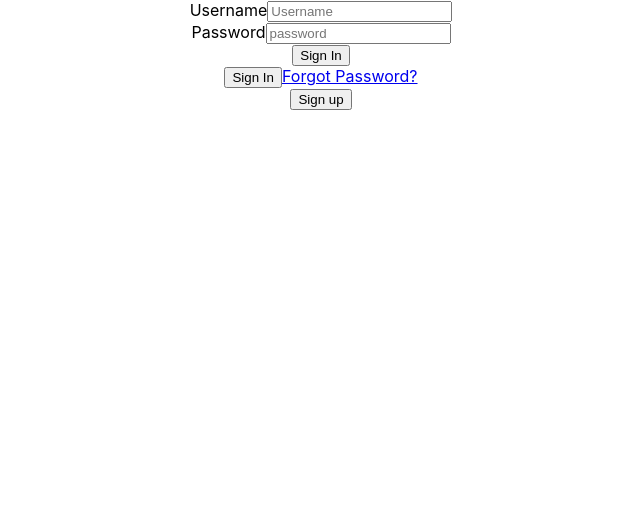
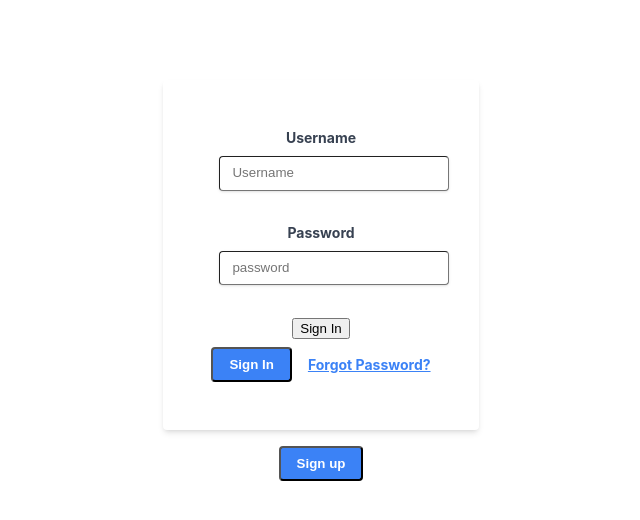
Before and after one commit to UzielCarranza/chat-app, a React (Create React App) app: page / in a window 1280 px wide. Shown: the top 520 px of the page, without its empty margins (319-959 px from the left). Built offline with nearby package versions, Linux system fonts and the light colour scheme.

Commit message:
initial styling for the log in form using tailwind

```diff
--- a/src/styling/App.css
+++ b/src/styling/App.css
@@ -1,3 +1,48 @@
+@tailwind utilities;
+@tailwind components;
+
 .App {
-  text-align: center;
+    @apply flex flex-col text-center items-center
 }
+
+
+/*
+LOG IN COMPONENT
+*/
+
+.form-wrapper {
+    @apply w-full max-w-xs flex flex-col items-center justify-center m-20;
+}
+
+.login-form {
+    @apply bg-white shadow-md rounded px-12 pt-6 pb-12 mb-4
+}
+
+.login-form-label {
+    @apply block text-gray-700 text-sm font-bold mb-2
+}
+
+.login-form-input {
+    @apply shadow appearance-none border rounded w-full py-2 px-3 text-gray-700 leading-tight focus:outline-none
+}
+
+.login-form-button-wrapper {
+
+    @apply flex items-center justify-between
+}
+
+.login-form-button {
+    @apply bg-blue-500 hover:bg-blue-700 text-white font-bold py-2 px-4 rounded focus:outline-none
+}
+
+.login-form-links {
+    @apply inline-block align-baseline font-bold text-sm text-blue-500 hover:text-blue-800 ml-4
+}
+
+.divider{
+    @apply mt-4 p-2
+}
+
+/*
+ENDS LOG IN COMPONENT
+*/
```
